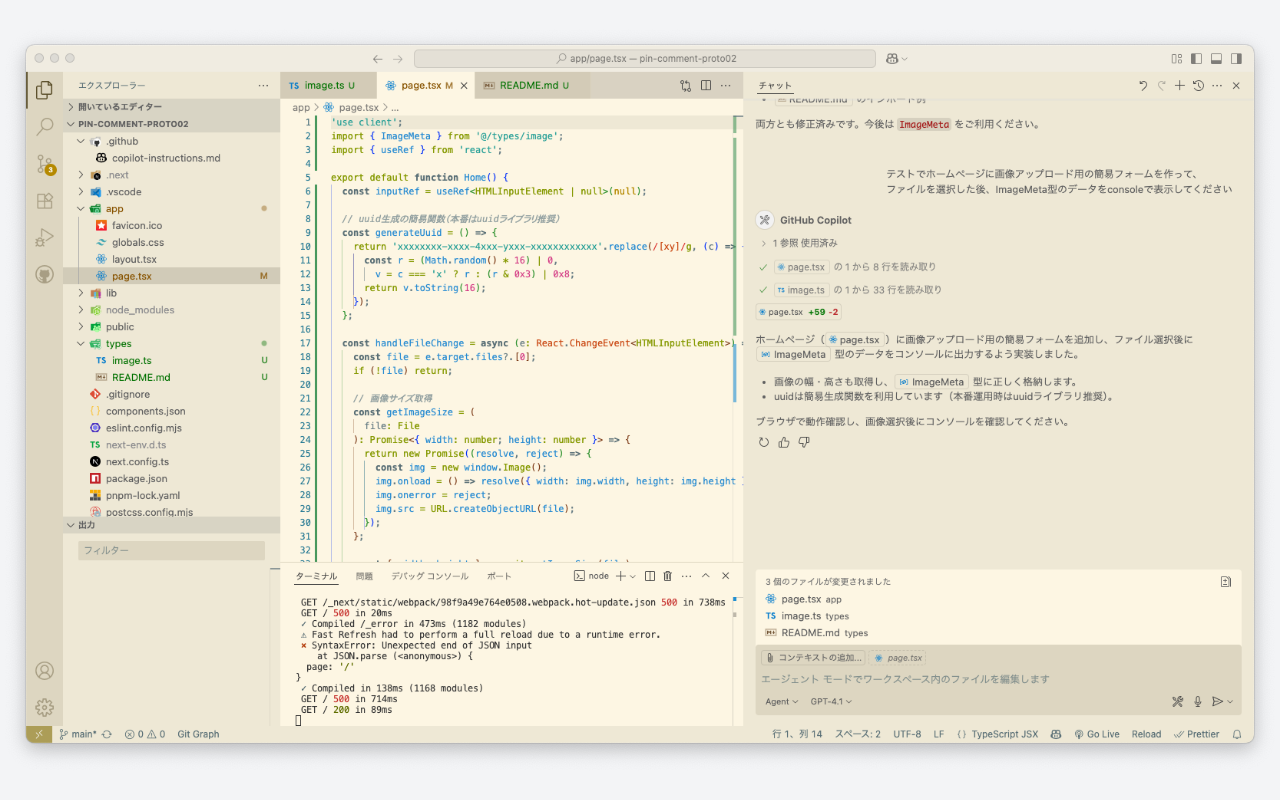
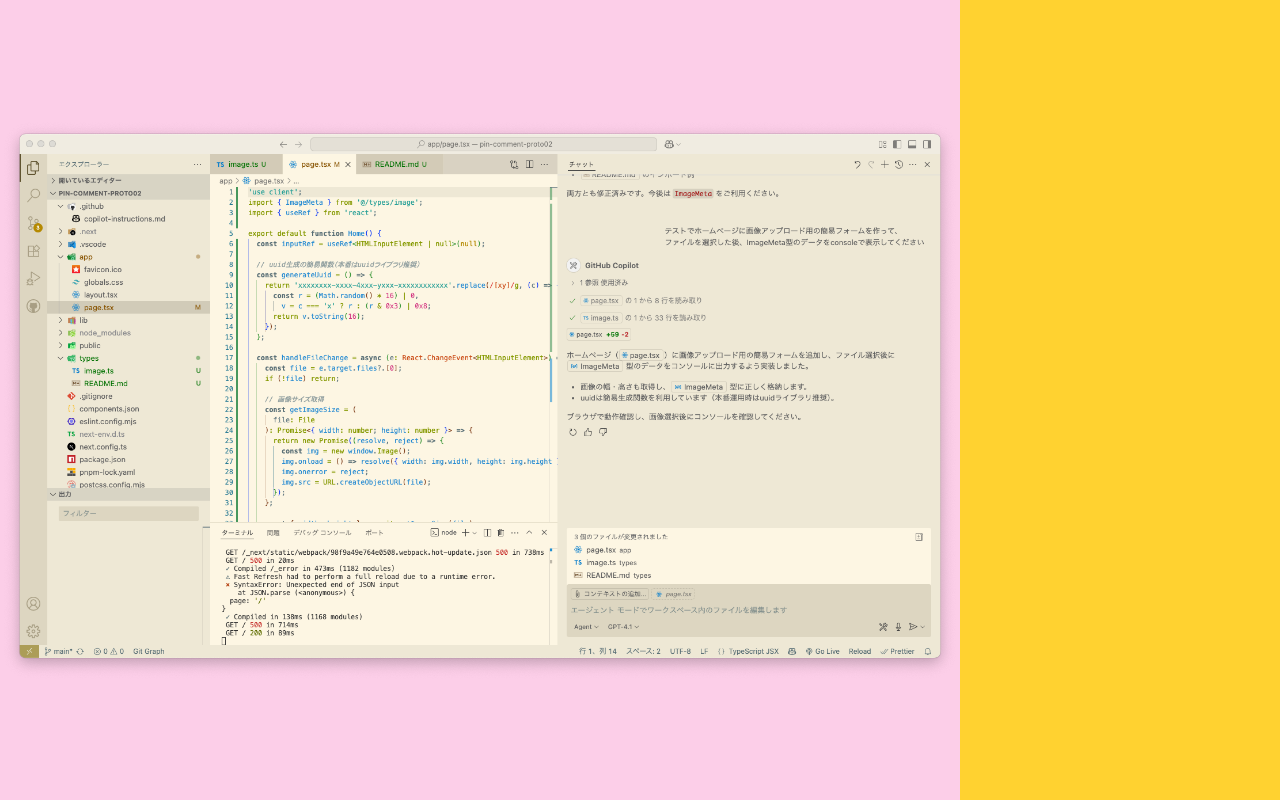
Before and after one commit to chihatw/pin-comment-proto02, a Next.js app: page /image in a window 1280 px wide. Built offline with nearby package versions, Linux system fonts and the light colour scheme.

Commit message:
2カラム表示 Fixes #3

```diff
--- a/app/image/page.tsx
+++ b/app/image/page.tsx
@@ -3,7 +3,7 @@
 import { ContainImage } from '@/components/ContainImage';
 import { getMockImageUrl, mockImageMeta } from '@/mocks/imageMeta';
 import { calcContainSize } from '@/utils/calcContainSize';
-import { useEffect, useState } from 'react';
+import { useEffect, useRef, useState } from 'react';
 
 /**
  * /image ページ
@@ -14,28 +14,41 @@ export default function ImagePage() {
   const meta = mockImageMeta;
   const url = getMockImageUrl();
 
-  // 画面サイズ取得（クライアントサイドのみ）
-  const [windowSize, setWindowSize] = useState({ width: 0, height: 0 });
+  // メインカラムのサイズを取得
+  const mainColRef = useRef<HTMLDivElement>(null);
+  const [mainColSize, setMainColSize] = useState({ width: 0, height: 0 });
+
   useEffect(() => {
-    function update() {
-      setWindowSize({ width: window.innerWidth, height: window.innerHeight });
+    function updateMainColSize() {
+      if (mainColRef.current) {
+        setMainColSize({
+          width: mainColRef.current.clientWidth,
+          height: mainColRef.current.clientHeight,
+        });
       }
-    update();
-    window.addEventListener('resize', update);
-    return () => window.removeEventListener('resize', update);
+    }
+    updateMainColSize();
+    window.addEventListener('resize', updateMainColSize);
+    return () => window.removeEventListener('resize', updateMainColSize);
   }, []);
 
   if (!meta) return <div>画像がありません</div>;
 
   const contain = calcContainSize(
-    windowSize.width,
-    windowSize.height,
+    mainColSize.width,
+    mainColSize.height,
     meta.width,
     meta.height
   );
 
   return (
-    <main className='flex min-h-screen items-center justify-center bg-gray-100'>
+    <main className='w-screen h-screen overflow-hidden'>
+      <div className='grid grid-cols-[minmax(0,1fr)_320px] w-full h-full'>
+        {/* メインカラム: 画像と楕円 */}
+        <div
+          ref={mainColRef}
+          className='w-full h-full bg-pink-200 flex items-center justify-center'
+        >
           <ContainImage
             src={url}
             alt={meta.file_name}
@@ -43,6 +56,12 @@ export default function ImagePage() {
             height={contain.height}
             priority
           />
+        </div>
+        {/* サブカラム: 今は空欄 */}
+        <div className='flex items-center justify-center h-full bg-amber-300'>
+          {/* サブカラム（今は空欄） */}
+        </div>
+      </div>
     </main>
   );
 }
```
Lines whose indentation alone changed are shown as unchanged.
